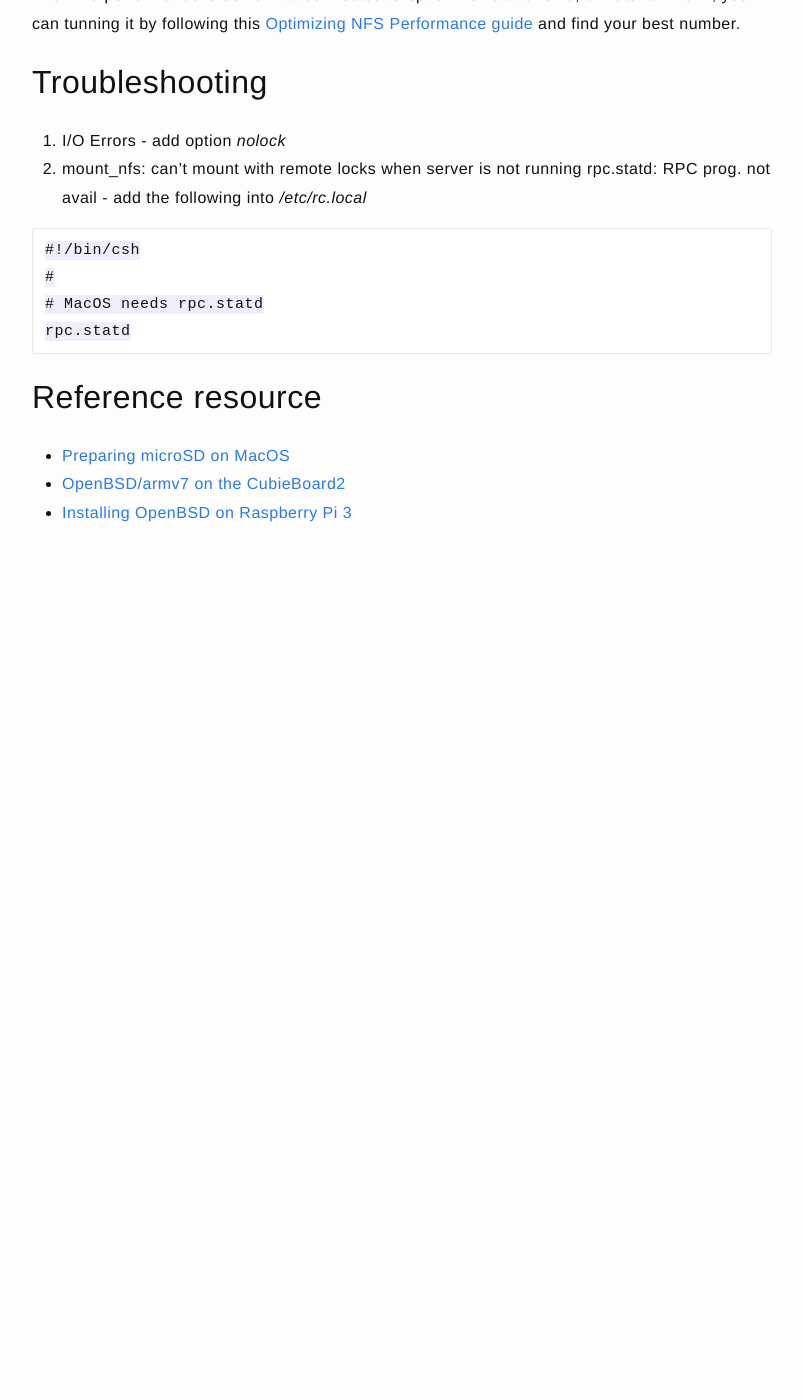
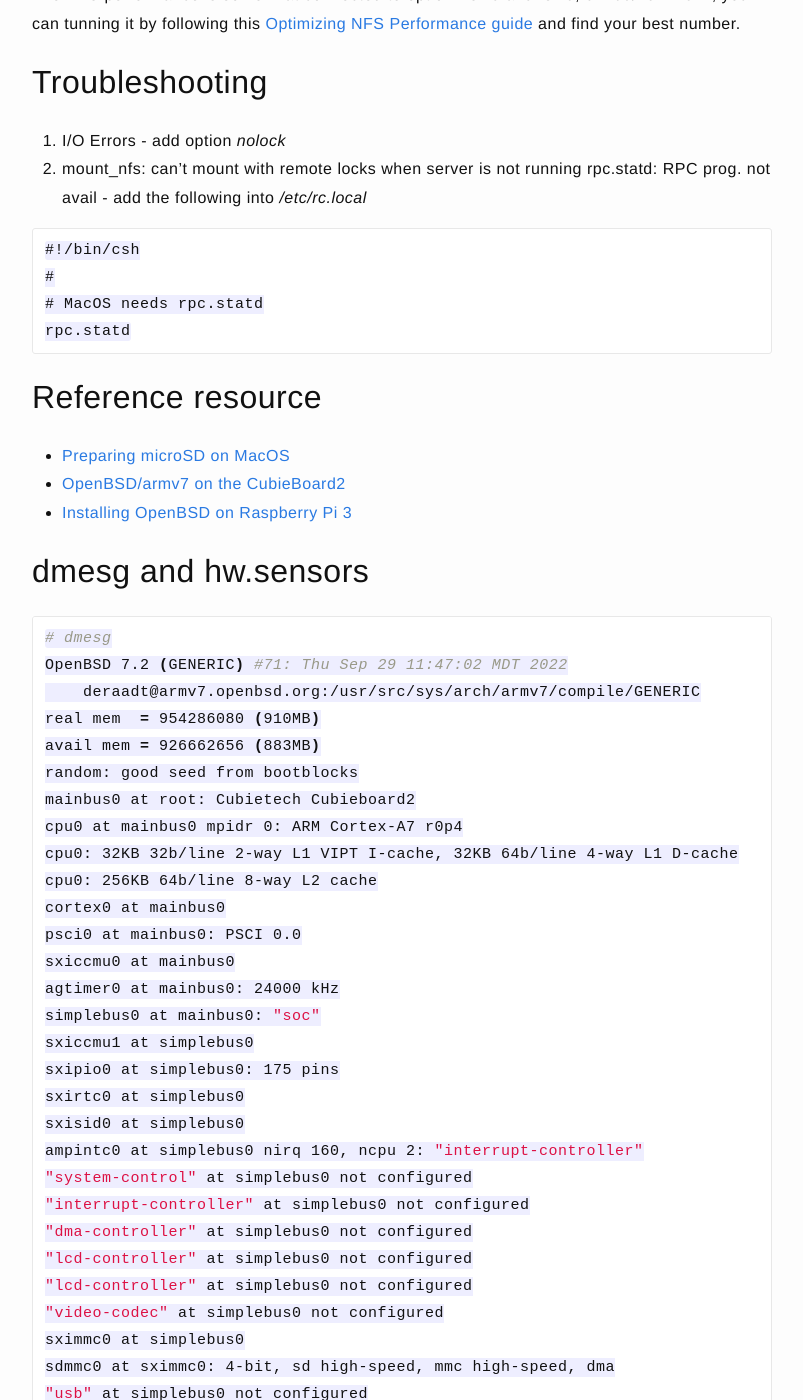
Before and after one commit to jazzi/jazzi.github.io, a Jekyll site: the page built from _posts/2022-11-07-install-openbsd-on-cubieboard2.md, in a window 1280 px wide and 1400 px high, scrolled down 1931 px. Shown: the whole window, without its empty margins (238-1041 px from the left). Built offline with Jekyll 4.4.1, drawn with Linux system fonts in a browser that asks for light colours; before the commit the page ends 2519 px from its top, so only the background shows below that; some of the changed text lies outside the part shown.

Commit message:
add info

````diff
--- a/_posts/2022-11-07-install-openbsd-on-cubieboard2.md
+++ b/_posts/2022-11-07-install-openbsd-on-cubieboard2.md
@@ -89,3 +89,109 @@ rpc.statd
 * [Preparing microSD on MacOS](https://www.tumfatig.net/2018/running-openbsd-on-raspberry-pi-3/)
 * [OpenBSD/armv7 on the CubieBoard2](https://www.cambus.net/openbsd-armv7-on-the-cubieboard2/)
 * [Installing OpenBSD on Raspberry Pi 3](https://dev.to/spacial/installing-openbsd-7-on-raspberry-pi-3-1f98)
+
+## dmesg and hw.sensors
+
+```bash
+# dmesg
+OpenBSD 7.2 (GENERIC) #71: Thu Sep 29 11:47:02 MDT 2022
+    deraadt@armv7.openbsd.org:/usr/src/sys/arch/armv7/compile/GENERIC
+real mem  = 954286080 (910MB)
+avail mem = 926662656 (883MB)
+random: good seed from bootblocks
+mainbus0 at root: Cubietech Cubieboard2
+cpu0 at mainbus0 mpidr 0: ARM Cortex-A7 r0p4
+cpu0: 32KB 32b/line 2-way L1 VIPT I-cache, 32KB 64b/line 4-way L1 D-cache
+cpu0: 256KB 64b/line 8-way L2 cache
+cortex0 at mainbus0
+psci0 at mainbus0: PSCI 0.0
+sxiccmu0 at mainbus0
+agtimer0 at mainbus0: 24000 kHz
+simplebus0 at mainbus0: "soc"
+sxiccmu1 at simplebus0
+sxipio0 at simplebus0: 175 pins
+sxirtc0 at simplebus0
+sxisid0 at simplebus0
+ampintc0 at simplebus0 nirq 160, ncpu 2: "interrupt-controller"
+"system-control" at simplebus0 not configured
+"interrupt-controller" at simplebus0 not configured
+"dma-controller" at simplebus0 not configured
+"lcd-controller" at simplebus0 not configured
+"lcd-controller" at simplebus0 not configured
+"video-codec" at simplebus0 not configured
+sximmc0 at simplebus0
+sdmmc0 at sximmc0: 4-bit, sd high-speed, mmc high-speed, dma
+"usb" at simplebus0 not configured
+"phy" at simplebus0 not configured
+ehci0 at simplebus0
+usb0 at ehci0: USB revision 2.0
+uhub0 at usb0 configuration 1 interface 0 "Generic EHCI root hub" rev 2.00/1.00 addr 1
+ohci0 at simplebus0: version 1.0
+"crypto-engine" at simplebus0 not configured
+"hdmi" at simplebus0 not configured
+sxiahci0 at simplebus0: AHCI 1.1
+sxiahci0: port 0: 3.0Gb/s
+scsibus0 at sxiahci0: 32 targets
+sd0 at scsibus0 targ 0 lun 0: <ATA, ST1000LM024 HN-M, 2BA3> naa.50004cf20fb99f7f
+sd0: 953869MB, 512 bytes/sector, 1953525168 sectors
+ehci1 at simplebus0
+usb1 at ehci1: USB revision 2.0
+uhub1 at usb1 configuration 1 interface 0 "Generic EHCI root hub" rev 2.00/1.00 addr 1
+ohci1 at simplebus0: version 1.0
+"timer" at simplebus0 not configured
+sxidog0 at simplebus0
+"ir" at simplebus0 not configured
+"codec" at simplebus0 not configured
+sxits0 at simplebus0
+com0 at simplebus0: dw16550
+com0: console
+sxitwi0 at simplebus0
+iic0 at sxitwi0
+axppmic0 at iic0 addr 0x34: AXP209
+sxitwi1 at simplebus0
+iic1 at sxitwi1
+"gpu" at simplebus0 not configured
+dwge0 at simplebus0: rev 0x00, address 02:90:09:c2:25:2e
+rlphy0 at dwge0 phy 1: RTL8201L 10/100 PHY, rev. 1
+"hstimer" at simplebus0 not configured
+"display-frontend" at simplebus0 not configured
+"display-frontend" at simplebus0 not configured
+"display-backend" at simplebus0 not configured
+"display-backend" at simplebus0 not configured
+gpio0 at sxipio0: 32 pins
+gpio1 at sxipio0: 32 pins
+gpio2 at sxipio0: 32 pins
+gpio3 at sxipio0: 32 pins
+gpio4 at sxipio0: 32 pins
+gpio5 at sxipio0: 32 pins
+gpio6 at sxipio0: 32 pins
+gpio7 at sxipio0: 32 pins
+gpio8 at sxipio0: 32 pins
+usb2 at ohci0: USB revision 1.0
+uhub2 at usb2 configuration 1 interface 0 "Generic OHCI root hub" rev 1.00/1.00 addr 1
+usb3 at ohci1: USB revision 1.0
+uhub3 at usb3 configuration 1 interface 0 "Generic OHCI root hub" rev 1.00/1.00 addr 1
+scsibus1 at sdmmc0: 2 targets, initiator 0
+sd1 at scsibus1 targ 1 lun 0: <SD/MMC, CBADS, 0010> removable
+sd1: 30007MB, 512 bytes/sector, 61454336 sectors
+vscsi0 at root
+scsibus2 at vscsi0: 256 targets
+softraid0 at root
+scsibus3 at softraid0: 256 targets
+bootfile: sd0a:/bsd
+boot device: sd0
+root on sd1a (1593ab2ee369c420.a) swap on sd1b dump on sd1b
+```
+
+```bash
+# sysctl hw.sensors
+hw.sensors.sxits0.temp0=40.20 degC
+hw.sensors.axppmic0.temp0=35.00 degC
+hw.sensors.axppmic0.volt0=5.13 VDC (ACIN)
+hw.sensors.axppmic0.volt1=0.01 VDC (VBUS)
+hw.sensors.axppmic0.volt2=4.99 VDC (APS)
+hw.sensors.axppmic0.current0=0.11 A (ACIN)
+hw.sensors.axppmic0.current1=0.00 A (VBUS)
+hw.sensors.axppmic0.indicator0=On (ACIN), OK
+hw.sensors.axppmic0.indicator1=Off (VBUS)
+```
````
